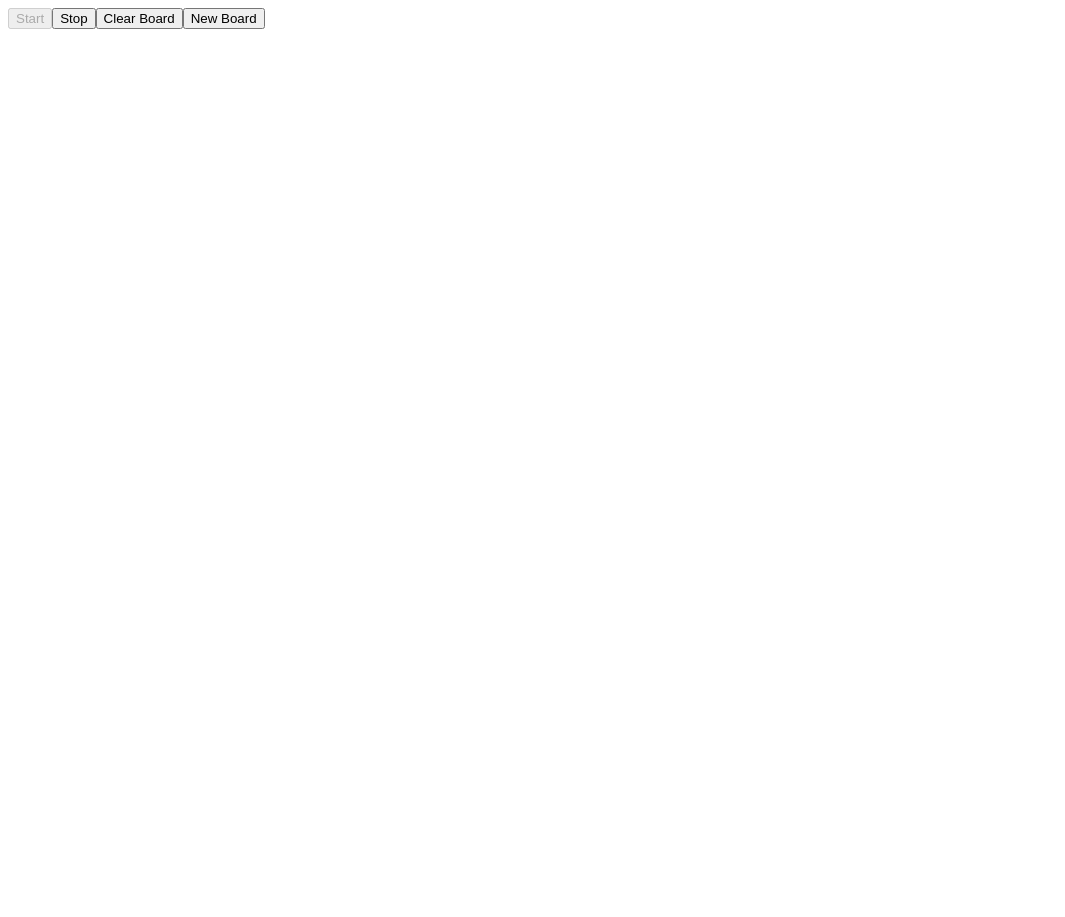
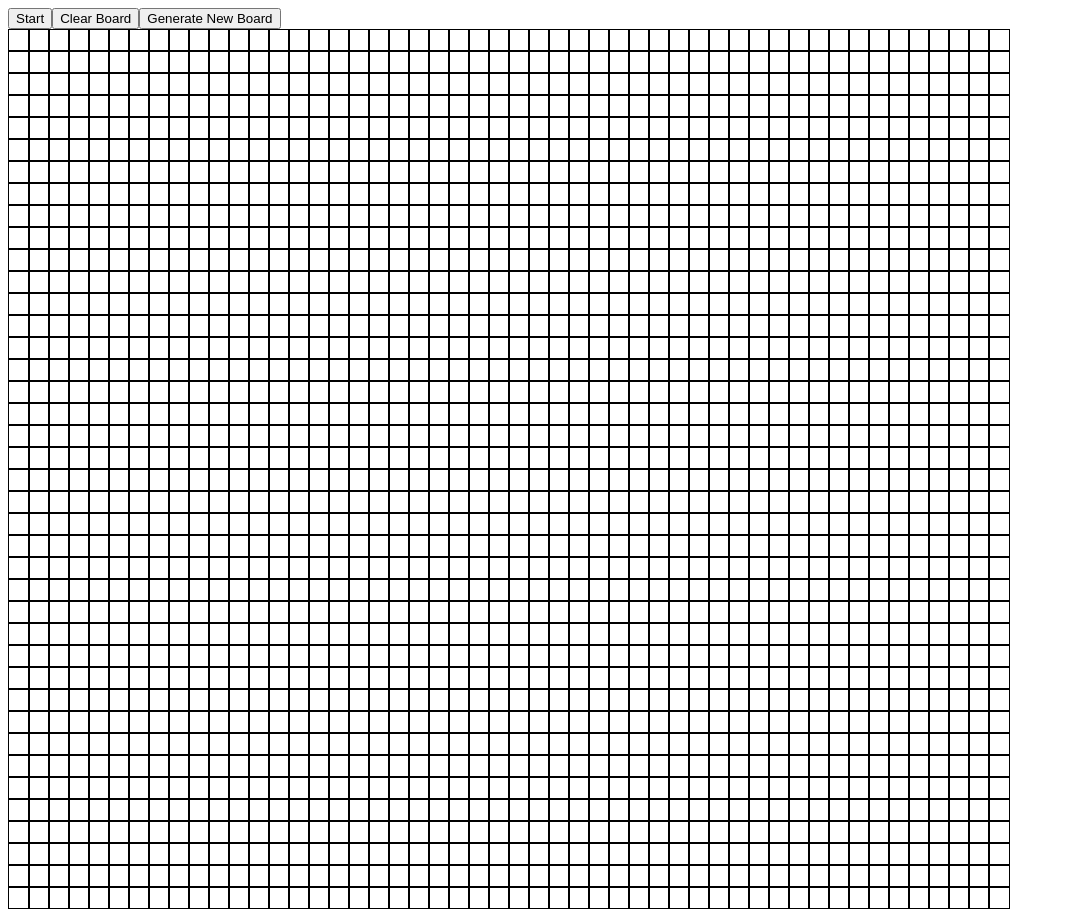
Before and after one commit to nikki-kiga/game-of-life, a React app: page / in a window 1280 px wide. Shown: the whole page, without its empty margins (0-1065 px from the left). Before the commit the page ends 800 px from the top, so only its background shows below. Built offline with nearby package versions, Linux system fonts and the light colour scheme.

Commit message:
refactor for redux

```diff
--- a/package.json
+++ b/package.json
@@ -25,8 +25,12 @@
   "author": "",
   "license": "ISC",
   "dependencies": {
+    "@reduxjs/toolkit": "^1.4.0",
     "react": "^16.13.1",
-    "react-dom": "^16.13.1"
+    "react-dom": "^16.13.1",
+    "react-redux": "^7.2.1",
+    "redux": "^4.0.5",
+    "redux-saga": "^1.1.3"
   },
   "devDependencies": {
     "@babel/core": "^7.11.0",
--- a/src/components/App/App.jsx
+++ b/src/components/App/App.jsx
@@ -1,11 +1,9 @@
 import React from 'react';
-import Menu from '../Menu/Menu';
 import Gameboard from '../Gameboard/Gameboard';
 
 export default function App() {
   return (
     <>
-      <Menu />
       <Gameboard />
     </>
   );
--- a/src/components/Button/Button.jsx
+++ b/src/components/Button/Button.jsx
@@ -1,9 +1,9 @@
 import React from 'react';
 import PropTypes from 'prop-types';
 
-const Buttons = ({ name, gameStatus, onClick }) => {
+const Buttons = ({ name, disable, onClick }) => {
   return (
-    <button disabled={gameStatus} onClick={onClick}>
+    <button disabled={disable} onClick={onClick}>
       {name}
     </button>
   );
@@ -11,7 +11,7 @@ const Buttons = ({ name, gameStatus, onClick }) => {
 
 Buttons.propTypes = {
   name: PropTypes.string.isRequired,
-  gameStatus: PropTypes.bool.isRequired,
+  disable: PropTypes.bool.isRequired,
   onClick: PropTypes.func.isRequired
 };
 
--- a/src/components/Gameboard/Board.jsx
+++ /dev/null
@@ -1,33 +0,0 @@
-import React from 'react';
-import PropTypes from 'prop-types';
-// import { activateCell } from '../../actions/gameActions';
-
-const Board = ({ data }) => {
-  const tr = [];
-  data.map(r => {
-    const td = [];
-    r.map(c => td.push(
-      <td key={`${r},${c}`}
-        onClick={() => {}}
-      >
-      </td>
-    ));
-    tr.push(<tr key={r}>{td}</tr>);
-  });
-
-  return (
-    <div>
-      <table>
-        <tbody>
-          {tr}
-        </tbody>
-      </table>
-    </div>
-  );
-};
-
-Board.propTypes = {
-  data: PropTypes.array
-};
-
-export default Board;
--- a/src/components/Gameboard/Gameboard.jsx
+++ b/src/components/Gameboard/Gameboard.jsx
@@ -1,14 +1,19 @@
 import React from 'react';
-import Board from './Board';
-import { useBoard } from '../../hooks/gameContext';
+import Menu from '../Menu/Menu';
+import Grid from './Grid';
 
 const Gameboard = () => {
 
-  const board = useBoard();
 
   return (
-    <Board data={board}/>
+    <>
+      <Menu/>
+      <Grid/>
+    </>
+
   );
 };
 
+
+
 export default Gameboard;
--- /dev/null
+++ b/src/components/Gameboard/Grid.jsx
@@ -0,0 +1,44 @@
+import React from 'react';
+import { useSelector, useDispatch } from 'react-redux';
+import { getGrid, getCols } from '../../gameSelectors';
+
+const Grid = () => {
+  const grid = useSelector(getGrid);
+  const cols = useSelector(getCols);
+
+  const dispatch = useDispatch();
+
+  const handleClick = (i, j) => {
+    dispatch({
+      type: 'ACTIVATE_CELL',
+      i,
+      j
+    });
+  };
+
+  const gridCells = grid.map((rows, i) =>
+
+    rows.map((col, j) =>
+      <div key={`${i}-${j}`}
+        onClick={() => {handleClick(i, j);}}
+        style = {{ width: 20, height: 20,
+          backgroundColor: grid[i][j] ? 'pink' : undefined,
+          border: 'solid 1px black'
+        }}/>
+    )
+  );
+
+  return (
+    <div style={{
+      display: 'grid',
+      gridTemplateColumns: `repeat(${cols}, 20px)`
+    }}>
+      {
+        gridCells
+      }
+
+    </div>
+  );
+};
+
+export default Grid;
--- a/src/components/Menu/Menu.jsx
+++ b/src/components/Menu/Menu.jsx
@@ -1,15 +1,78 @@
-import React from 'react';
-import PropTypes from 'prop-types';
+//References code from Ben Awad React Hooks Game of Life
+
+import React, { useCallback, useRef } from 'react';
 import Button from '../Button/Button';
+import { useSelector, useDispatch } from 'react-redux';
+import { getGameStatus, getRows, getCols, getGrid } from '../../gameSelectors';
 
 const Menu = () => {
+  const dispatch = useDispatch();
+  const grid = useSelector(getGrid);
+  const rows = useSelector(getRows);
+  const cols = useSelector(getCols);
+  const running = useSelector(getGameStatus);
+
+
+  const runningRef = useRef(running);
+  runningRef.current = running;
+
+  const gridRef = useRef(grid);
+  gridRef.current = grid;
+
+  const handleStartStop = () => {
+    dispatch({ type: 'START_STOP', value: !running });
+    runningRef.current = true;
+    runSimulation();
+  };
+
+  const clearGrid = () => {
+    dispatch({ type: 'CLEAR_GRID' });
+  };
+
+  const generateRandom = () => {
+    dispatch({ type: 'RANDOM_GRID' });
+  };
+
+  const neighborChecks = [
+    [1, 0],
+    [1, 1],
+    [0, 1],
+    [-1, 1],
+    [-1, 0],
+    [-1, -1],
+    [0, -1],
+    [1, -1]
+  ];
+
+  const runSimulation = useCallback(() => {
+    if(!runningRef.current){
+      return;
+    }
+    for(let i = 0; i < rows; i++) {
+      for(let j = 0; j < cols; j++) {
+        let neighbors = 0;
+        neighborChecks.forEach(([x, y]) => {
+          const neighborI = i + x;
+          const neighborJ = j + y;
+          if(neighborI >= 0 && neighborI < rows && neighborJ >= 0 && neighborJ < cols) {
+            neighbors += gridRef.current[neighborI][neighborJ];
+          }
+        });
+        if(neighbors < 2 || neighbors > 3) {
+          dispatch({ type: 'CELL_CYCLE', i, j, value: 0 });
+        } else if(grid[i][j] === 0 && neighbors === 3) {
+          dispatch({ type: 'CELL_CYCLE', i, j, value: 1 });
+        }
+      }
+    }
+    setTimeout(runSimulation, 1000);
+  }, []);
+
   return (
     <div>
-      <Button name={'Start'} gameStatus={true} onClick={(() => {})}/>
-      <Button name={'Stop'} gameStatus={false} onClick={(() => {})}/>
-      <Button name={'Clear Board'} gameStatus={false} onClick={(() => {})}/>
-      <Button name={'New Board'} gameStatus={false} onClick={(() => {})}/>
-
+      <Button name={running ? 'Stop' : 'Start'} disable={false} onClick={() => {handleStartStop();}}/>
+      <Button name={'Clear Board'} disable={false} onClick={(() => {clearGrid();})}/>
+      <Button name={'Generate New Board'} disable={running} onClick={(() => {generateRandom();})}/>
     </div>
   );
 };
--- a/src/gameReducer.js
+++ b/src/gameReducer.js
@@ -1,10 +1,31 @@
+import { createReducer } from '@reduxjs/toolkit';
+
 export const initialState = {
-  board : [[true, false], [true, false]]
+  live: false,
+  cols: 50,
+  rows: 40,
+  grid: new Array(40).fill(0).map(() => new Array(50).fill(0))
 };
 
-export default function reducer(state, action) {
-  switch(action.type) {
-    default:
+export const reducer = createReducer(initialState, builder => {
+  builder
+    .addCase('ACTIVATE_CELL', (state, action) => {
+      state.grid[action.i][action.j] = state.grid[action.i][action.j] ? 0 : 1;
+    })
+    .addCase('CELL_CYCLE', (state, action) => {
+      state.grid[action.i][action.j] = action.value;
+    })
+    .addCase('START_STOP', (state, action) => {
+      state.live = action.value;
+    })
+    .addCase('CLEAR_GRID', (state) => {
+      state.grid = new Array(state.rows).fill(0).map(() => new Array(state.cols).fill(0));
+    })
+    .addCase('RANDOM_GRID', (state) => {
+      state.grid = new Array(state.rows).fill(0).map(() => Array.from(Array(state.cols), () => (Math.random() < 0.2 ? 1 : 0)));
+    })
+    .addDefaultCase((state) => {
       return state;
-  }
-}
+    });
+
+});
--- /dev/null
+++ b/src/gameSelectors.js
@@ -0,0 +1,4 @@
+export const getGrid = state => state.grid;
+export const getCols = state => state.cols;
+export const getRows = state => state.rows;
+export const getGameStatus = state => state.live;
--- a/src/hooks/gameContext.js
+++ /dev/null
@@ -1,25 +0,0 @@
-import React, { useContext } from 'react';
-
-export const GameContext = React.createContext();
-
-export const useState = () => {
-  const { state } = useContext(GameContext);
-  return state;
-};
-
-export const useDispatch = () => {
-  const { dispatch } = useContext(GameContext);
-  return dispatch;
-};
-
-export const useBoard = () => {
-  const { board } = useState();
-  return board;
-};
-
-export const useGameControl = () => {
-  const dispatch = useDispatch();
-  return action => {
-    dispatch(action);
-  };
-};
--- /dev/null
+++ b/src/store.js
@@ -0,0 +1,16 @@
+//Code references article by Nero Adaware from Dev.to
+import { createStore, applyMiddleware  } from 'redux';
+import { reducer, initialState } from './gameReducer';
+import createSagaMiddleware from 'redux-saga';
+
+const sagaMiddleware = createSagaMiddleware();
+
+const composeEnhancers = window.__REDUX_DEVTOOLS_EXTENSION_COMPOSE__ &&
+
+    window.__REDUX_DEVTOOLS_EXTENSION_COMPOSE__({
+      trace: true,
+      traceLimit: 25
+    });
+
+const store = createStore(reducer, initialState, composeEnhancers(applyMiddleware(sagaMiddleware)));
+export default store;
```
Also changed, not shown: src/index.js (+4 -3 lines), 2 other files (tests, documents, lock files or other folders).
